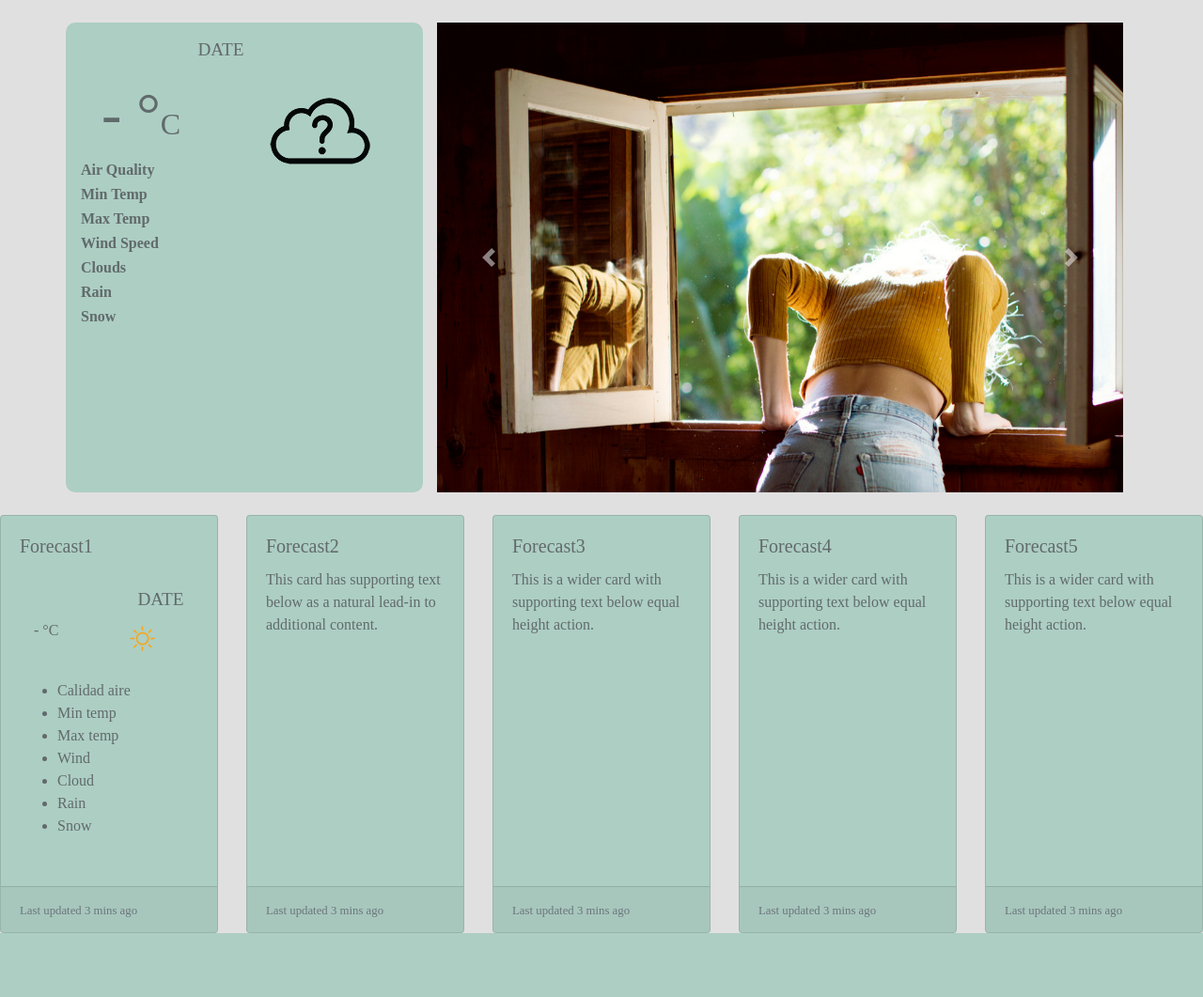
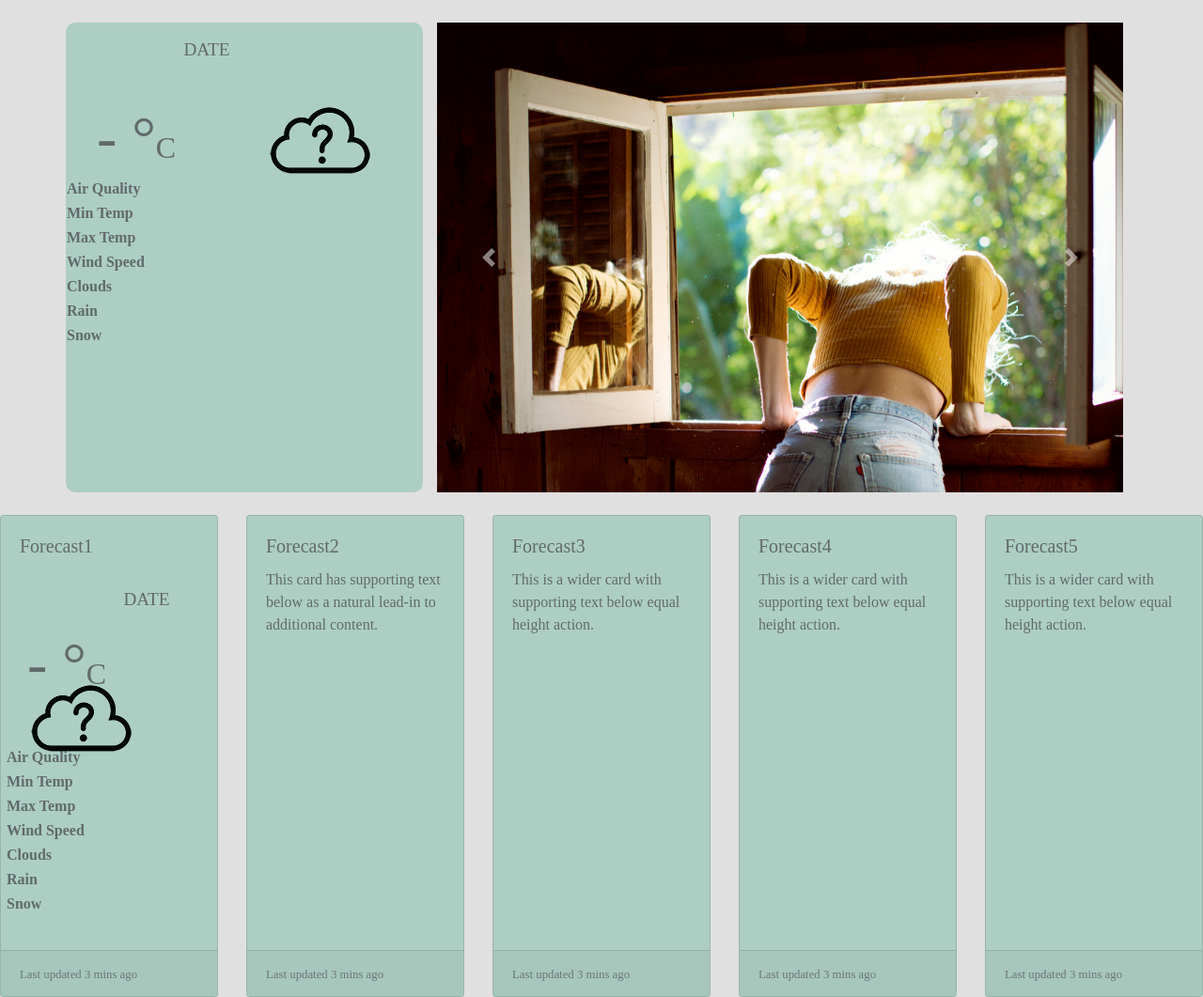
Before and after one commit to santiagofp9/CRECE, a PHP site: page / in a window 1280 px wide. Shown: the part 76-1137 px from the top of the page at 94% size. Before the commit the page ends 1069 px from the top, so only its background shows below. Run offline with PHP 8.4, Linux system fonts and the light colour scheme; lists and menus that the app fills with data are empty.

Commit message:
murió carpeta

```diff
--- a/index.html
+++ b/index.html
@@ -26,9 +26,9 @@
 			<br>
             <div class="row">
                 <div class="col-4 conta fore">
-                	<div class="container">
+                	<div class="">
 						<div class="row app-title"><p class="">DATE</p></div>
-						<div class="row">
+						<div class="row container1">
 							<div class="col">
 								<div class="temperature-value">
 									<p>- °<span>C</span></p>
@@ -109,31 +109,54 @@
 				<div class="card-body">
 				  <h5 class="card-title">Forecast1</h5>
 				  <p class="card-text">
-					  <div class="container">
+						<div class="container2">
 							<div class="row app-title"><p class="">DATE</p></div>
 							<div class="row">
 								<div class="col">
-								<div class="temperature-valuef">
+									<div class="temperature-value">
 										<p>- °<span>C</span></p>
 									</div>
 								</div>
 								<div class="col">
-								<div class="weather-iconf">
-									<img src="icons/01d.png" alt="">
+									<div class="weather-icon">
+										<img src="icons/unknown.png" alt="">
 									</div>
 								</div>
 							</div>
 							<br>
 							<div class="row">
-							<ul>
-								<li><div>Calidad aire</div></li>
-								<li><div>Min temp</div></li>
-								<li><div>Max temp</div></li>
-								<li><div>Wind</div></li>
-								<li><div>Cloud</div></li>
-								<li><div>Rain</div></li>
-								<li><div>Snow</div></li>
-							</ul>
+								<table width="200" border="0">
+								  <tbody>
+									<tr>
+									  <th scope="row">Air Quality</th>
+									  <td>&nbsp;</td>
+									</tr>
+									<tr>
+									  <th scope="row">Min Temp</th>
+									  <td>&nbsp;</td>
+									</tr>
+									<tr>
+									  <th scope="row">Max Temp</th>
+									  <td>&nbsp;</td>
+									</tr>
+									<tr>
+									  <th scope="row">Wind Speed</th>
+									  <td>&nbsp;</td>
+									</tr>
+									<tr>
+									  <th scope="row">Clouds</th>
+									  <td>&nbsp;</td>
+									</tr>
+									<tr>
+									  <th scope="row">Rain</th>
+									  <td>&nbsp;</td>
+									</tr>
+									<tr>
+									  <th scope="row">Snow</th>
+									  <td>&nbsp;</td>
+									</tr>
+								  </tbody>
+								</table>
 							</div>
 						</div>
 				  </p>
--- a/style.css
+++ b/style.css
@@ -8,6 +8,16 @@
 
     border-radius: 10px;
     padding-bottom : 10px;
+}
+
+.container1{
+	align-items: center;
+	padding: 10px;
+
+}
+.container2{
+	align-items: center;
+
 }
 .app-title{
     width: 300px;
```
Also changed, not shown: 1 other file. Lines whose indentation alone changed are shown as unchanged.
